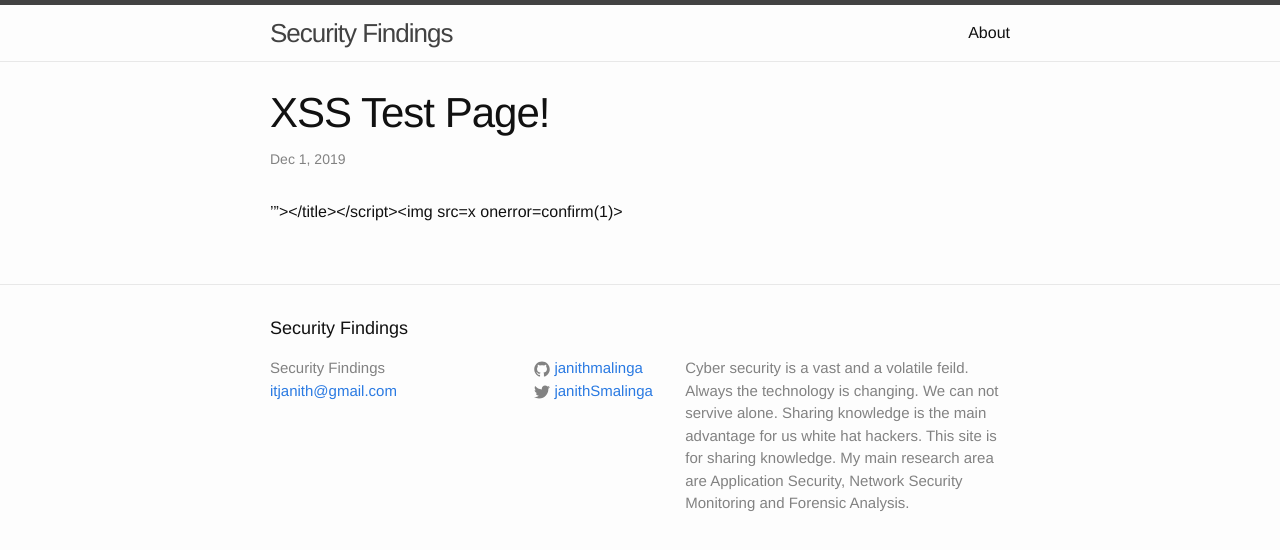
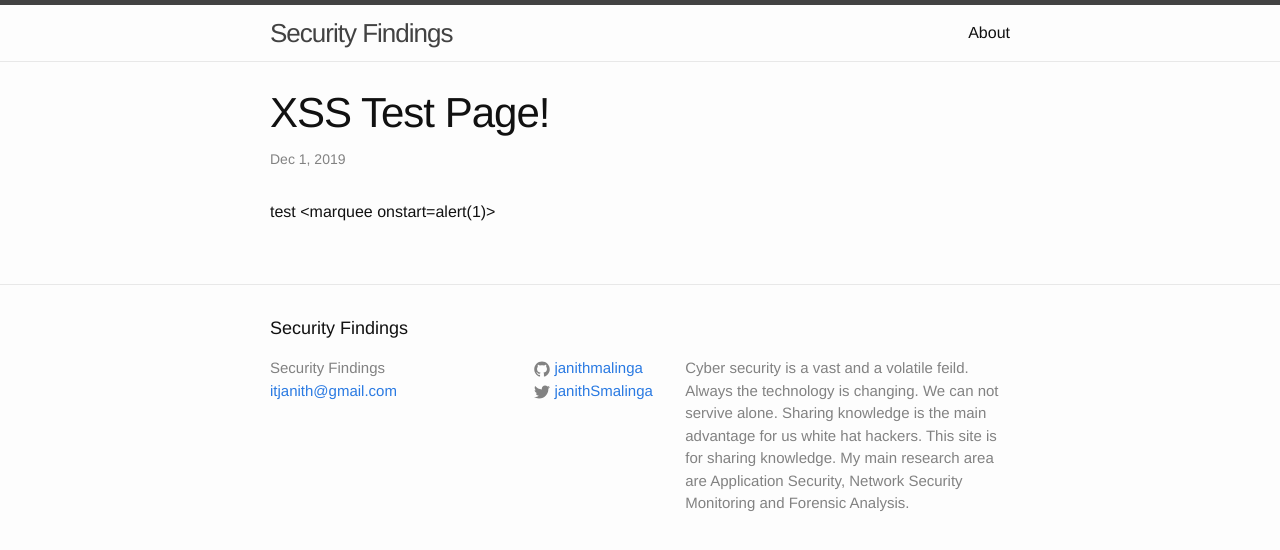
Before and after one commit to janithmalinga/janithmalinga.github.io, a Jekyll site: the page built from _posts/2019-12-01-XSS-Test-Page.md, in a window 1280 px wide. Shown: the top 550 px of the page. Built offline with Jekyll 4.4.1, drawn with Linux system fonts in a browser that asks for light colours.

Commit message:
Update 2019-12-01-XSS-Test-Page.md

```diff
--- a/_posts/2019-12-01-XSS-Test-Page.md
+++ b/_posts/2019-12-01-XSS-Test-Page.md
@@ -5,4 +5,4 @@ date:   2019-12-01 09:19:24 +0530
 categories: jekyll update
 ---
 
-'"></title></script><img src=x onerror=confirm(1)>
+test <marquee onstart=alert(1)>
```
